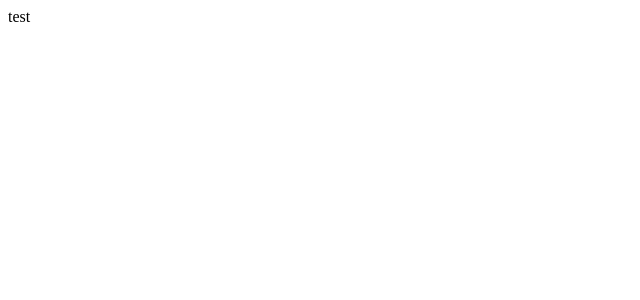
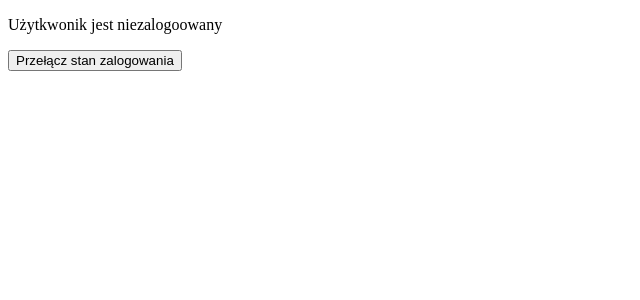
Before and after one commit to maciekryb/React-Context---klasy, a React (Create React App) app: page / in a window 1280 px wide. Shown: the top 300 px of the page, without its empty margins (0-640 px from the left). Built offline with nearby package versions, Linux system fonts and the light colour scheme; the HTML template or start-up script is replaced by a standard one.

Commit message:
Add Contex provider

```diff
--- a/src/App.js
+++ b/src/App.js
@@ -1,11 +1,32 @@
-import React from "react";
+import React, { PureComponent } from "react";
+import Button from "./Button";
+import UserInfo from "./UserInfo";
+import { AppContext, defaultObject } from "./AppContext";
 
-const App = () => {
-  return (
-    <>
-      <div>test</div>
-    </>
-  );
-};
+class App extends PureComponent {
+  state = {
+    isUserLogged: defaultObject.isUserLogged,
+  };
+
+  render() {
+    return (
+      <div>
+        <AppContext.Provider
+          value={{
+            isUserLogged: this.state.isUserLogged,
+            toggleLoggedState: this.handleToggleStateIsLogged,
+          }}>
+          <UserInfo />
+          <Button />
+        </AppContext.Provider>
+      </div>
+    );
+  }
+
+  handleToggleStateIsLogged = () =>
+    this.setState((prevState) => ({
+      isUserLogged: !prevState.isUserLogged,
+    }));
+}
 
 export default App;
--- /dev/null
+++ b/src/AppContext.js
@@ -0,0 +1,7 @@
+import { createContext } from "react";
+
+export const defaultObject = {
+  isUserLogged: false,
+  toggleLoggedState: () => {},
+};
+export const AppContext = createContext(defaultObject);
--- /dev/null
+++ b/src/Button.jsx
@@ -0,0 +1,15 @@
+import React, { PureComponent } from "react";
+import { AppContext } from "./AppContext";
+
+class Button extends PureComponent {
+  render() {
+    return (
+      <AppContext.Consumer>
+        {({ toggleLoggedState }) => {
+          return <button onClick={toggleLoggedState}>Przełącz stan zalogowania</button>;
+        }}
+      </AppContext.Consumer>
+    );
+  }
+}
+export default Button;
--- /dev/null
+++ b/src/UserInfo.jsx
@@ -0,0 +1,17 @@
+import React, { PureComponent } from "react";
+import { AppContext } from "./AppContext";
+
+class UserInfo extends PureComponent {
+  render() {
+    return (
+      <AppContext.Consumer>
+        {({ isUserLogged }) => (
+          <div>
+            <p>Użytkwonik jest {isUserLogged ? "zalogowoany" : "niezalogoowany"}</p>
+          </div>
+        )}
+      </AppContext.Consumer>
+    );
+  }
+}
+export default UserInfo;
```
Also changed, not shown: 1 other file (tests, documents, lock files or other folders).
